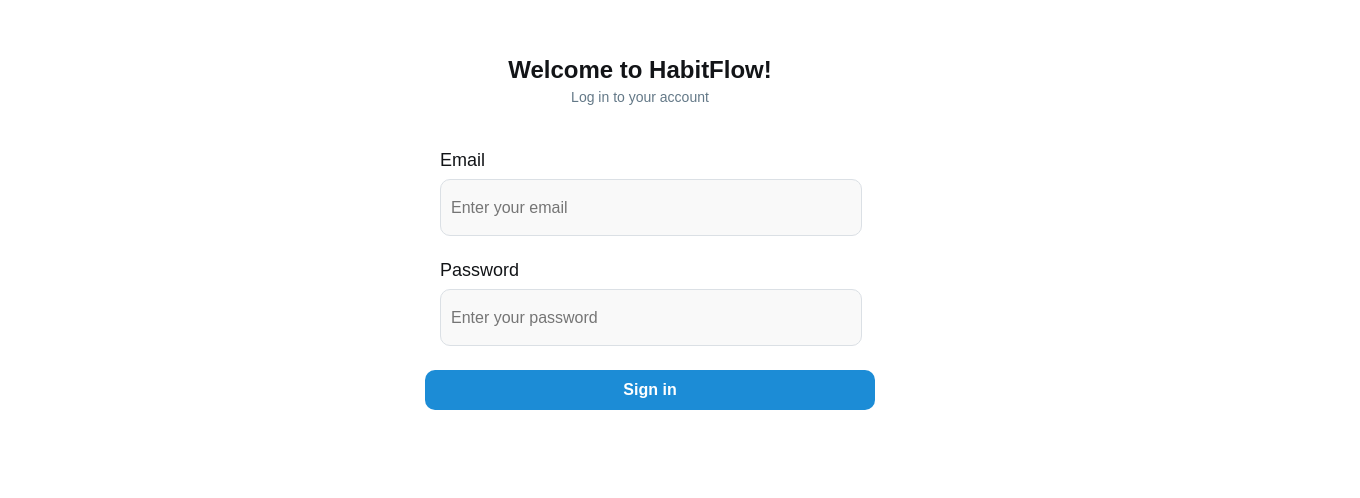
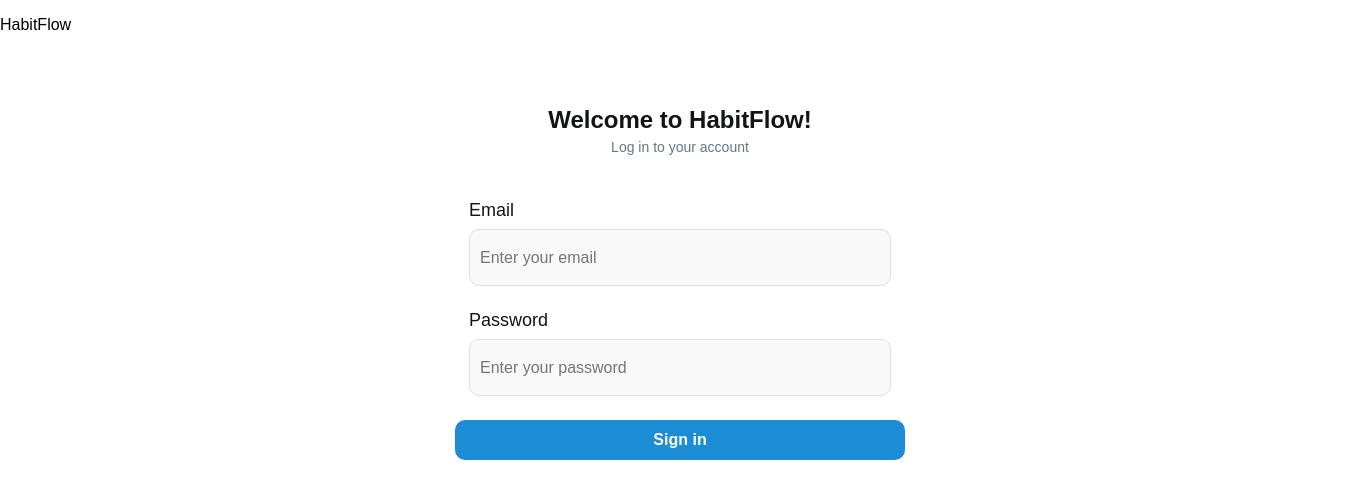
Before and after one commit to stevanovicc/habit-flow-react, a React (Create React App) app: page / in a window 1280 px wide. Shown: the top 498 px of the page, 1360 px wide, since content can reach past the window. Built offline with nearby package versions, Linux system fonts and the light colour scheme.

Commit message:
Fixes to the styling

```diff
--- a/src/components/Header.js
+++ b/src/components/Header.js
@@ -6,9 +6,12 @@
     return(
         <header>
         <div>
-            <p>Header {location.pathname.includes("home") ? "Home": location.pathname.includes("register") ? "Register": "Login"}</p>
+            <p>HabitFlow</p>
         </div>
         </header>
     );
 }
 export default Header;
+
+
+/*{location.pathname.includes("home") ? "Home": location.pathname.includes("register") ? "Register": "Login"}*/
--- a/src/login/Loginpage.css
+++ b/src/login/Loginpage.css
@@ -7,17 +7,18 @@
 }
 
 .login-page {
-    display: flex;
-    justify-content: center;
-    align-items: center;
     height: 100%;
     width: 100%;
     background-color: #FFFFFF;
 }
 
 .login-container {
+    display: flex;
+    flex-direction: column;
+    justify-content: center;
+    align-items: center;
     width: 100%;
-    max-width: 400px;
+    height: 100%;
     padding: 40px;
     text-align: center;
 }
@@ -89,5 +90,4 @@
     height: 40px;
     display: block;
     transition: background-color 0.3s ease;
-    margin-left: -15px;
 }
--- a/src/login/Loginpage.js
+++ b/src/login/Loginpage.js
@@ -25,7 +25,7 @@
 
   return (
     <div className='login-page'>
-    {/*<Header/>*/}
+    <Header/>
     <div className='login-container'>
     <h1 className='login-title'>Welcome to HabitFlow!</h1>
     <p className='login-subtitle'>Log in to your account</p>
```
Also changed, not shown: src/components/Header.css (added).
